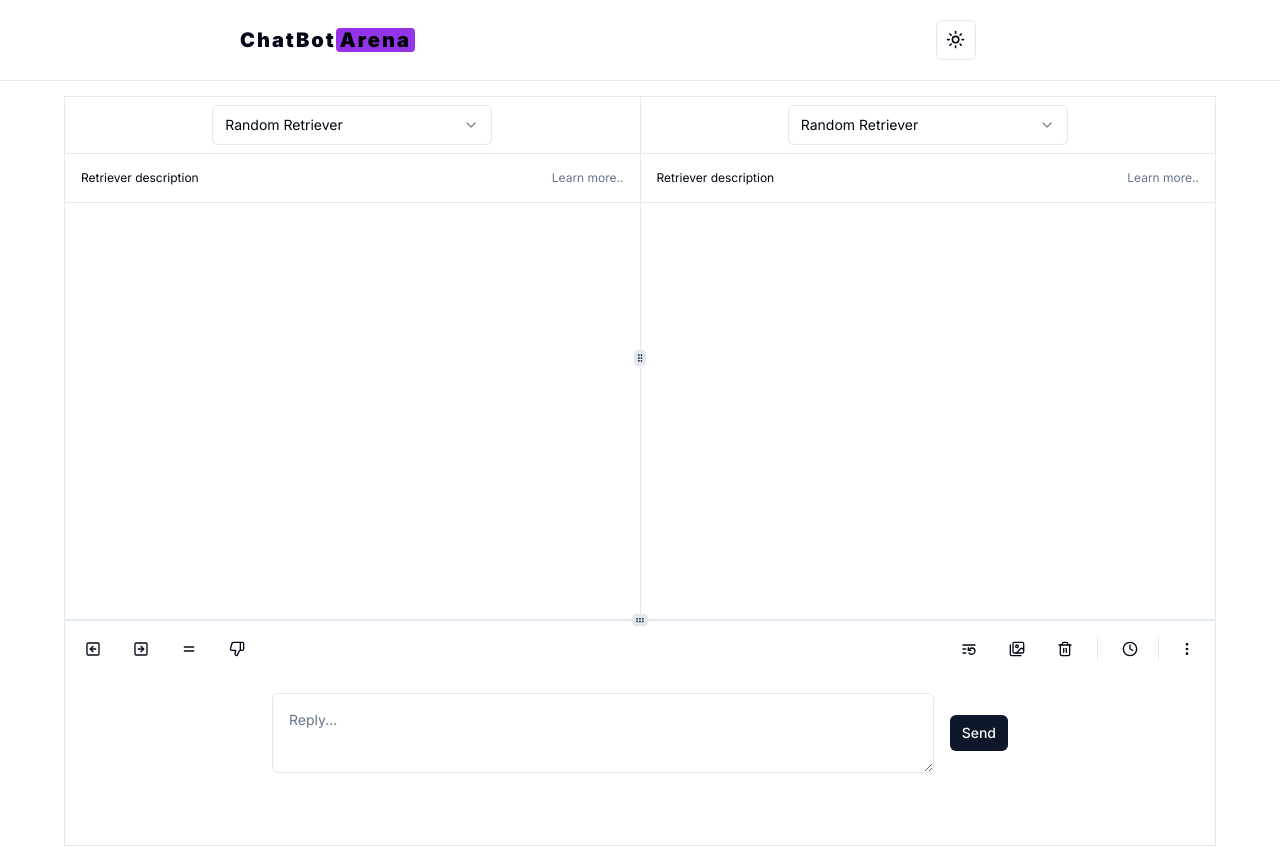
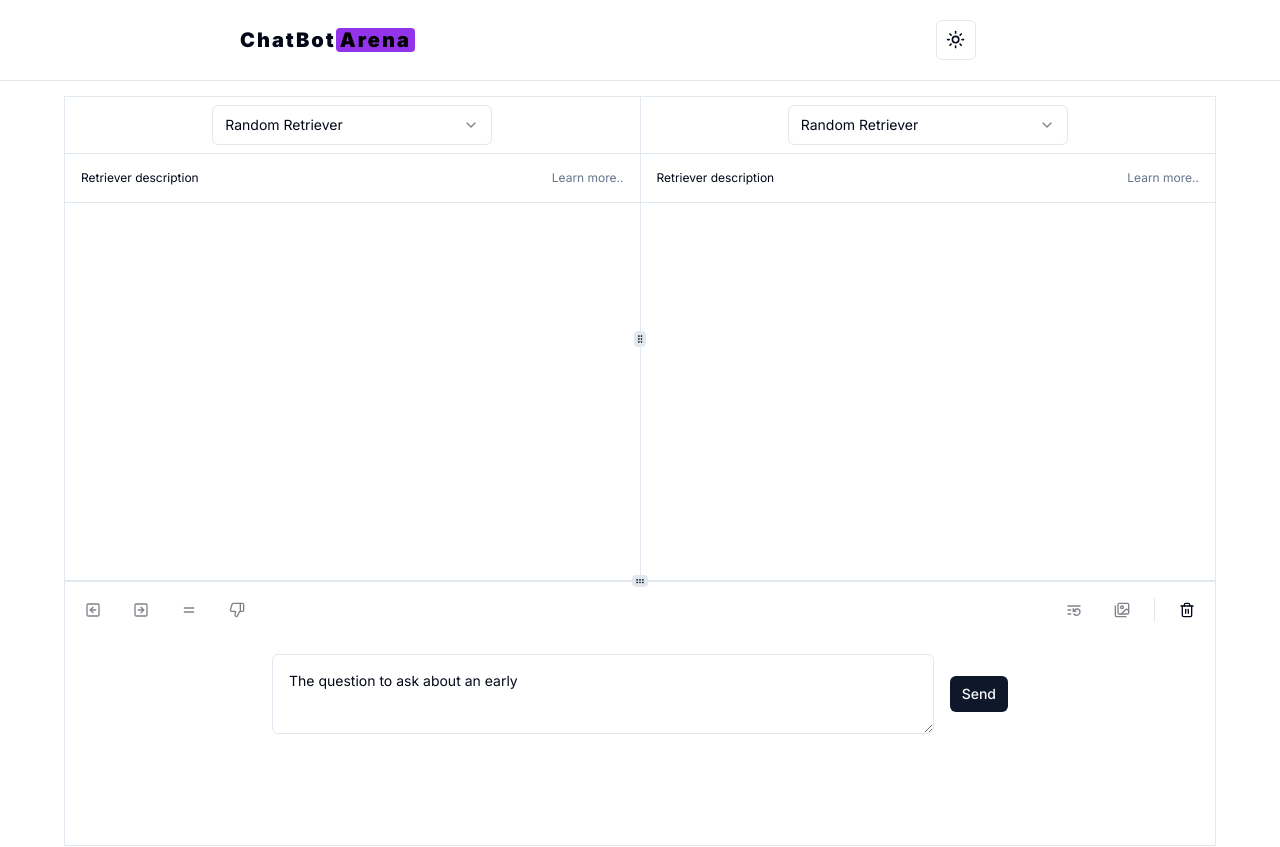
Before and after one commit to mendableai/rag-arena, a Next.js app: page / in a window 1280 px wide. Shown: the top 847 px of the page. Built offline with nearby package versions, Linux system fonts and the light colour scheme.

Commit message:
dynamic approach to allow more than two chatbots

```diff
--- /dev/null
+++ b/components/main-tool/alternative.tsx
@@ -0,0 +1,132 @@
+"use client";
+
+import { Message } from "ai";
+import { useState } from "react";
+import { Button } from "../ui/button";
+import {
+    ResizableHandle,
+    ResizablePanel,
+    ResizablePanelGroup,
+} from "../ui/resizable";
+import { Textarea } from "../ui/textarea";
+import { TooltipProvider } from "../ui/tooltip";
+import { MessageDisplay } from "./message-display";
+import { SelectionMenu } from "./selection-menu";
+
+import { handleSubmit } from "@/lib/handleSubmit";
+import { getRandomSelection } from "@/lib/utils";
+import { arrayOfRetrievers } from "./select-retriever-menu";
+
+export function ChatBots() {
+  const [input, setInput] = useState<string>("");
+
+  const [chatHistory, setChatHistory] = useState<Message[]>([]);
+  const [chatHistory2, setChatHistory2] = useState<Message[]>([]);
+
+  const [retrieverSelection, setRetrieverSelection] =
+    useState<string>("random");
+  const [retrieverSelection2, setRetrieverSelection2] =
+    useState<string>("random");
+
+  const handleFormSubmit = (e: { preventDefault: () => void }) => {
+    e.preventDefault();
+
+    let newRetrieverSelection = retrieverSelection;
+    let newRetrieverSelection2 = retrieverSelection2;
+
+    if (retrieverSelection === "random") {
+      newRetrieverSelection = getRandomSelection(arrayOfRetrievers);
+    }
+    if (retrieverSelection2 === "random") {
+      newRetrieverSelection2 = getRandomSelection(
+        arrayOfRetrievers,
+        newRetrieverSelection
+      );
+    }
+
+    setRetrieverSelection(newRetrieverSelection);
+    setRetrieverSelection2(newRetrieverSelection2);
+
+    handleSubmit({
+      input,
+      chatHistory,
+      setChatHistory,
+      retrieverSelection: newRetrieverSelection,
+    });
+    handleSubmit({
+      input,
+      chatHistory: chatHistory2,
+      setChatHistory: setChatHistory2,
+      retrieverSelection: newRetrieverSelection2,
+    });
+
+    setInput("");
+  };
+
+  const handleKeyDown = (e: {
+    key: string;
+    shiftKey: any;
+    preventDefault: () => void;
+  }) => {
+    if (e.key === "Enter" && !e.shiftKey) {
+      e.preventDefault();
+      handleFormSubmit(e);
+    }
+  };
+
+  return (
+    <TooltipProvider delayDuration={0}>
+      <ResizablePanelGroup direction="vertical">
+        <ResizablePanel defaultSize={70}>
+          <ResizablePanelGroup direction="horizontal">
+            <ResizablePanel defaultSize={50} className="min-w-72">
+              <MessageDisplay
+                message={chatHistory}
+                setRetrieverSelection={setRetrieverSelection}
+                retrieverSelection={retrieverSelection}
+              />
+            </ResizablePanel>
+            <ResizableHandle withHandle />
+            <ResizablePanel defaultSize={50} className="min-w-72">
+              <MessageDisplay
+                message={chatHistory2}
+                setRetrieverSelection={setRetrieverSelection2}
+                retrieverSelection={retrieverSelection2}
+              />
+            </ResizablePanel>
+          </ResizablePanelGroup>
+        </ResizablePanel>
+        <ResizableHandle withHandle />
+        <ResizablePanel defaultSize={30} className="min-h-40 max-h-96">
+          <SelectionMenu
+            message={chatHistory}
+            setRetrieverSelection={setRetrieverSelection}
+            setRetrieverSelection2={setRetrieverSelection2}
+          />
+          <div className="p-4 max-w-3xl m-auto">
+            <form
+              onSubmit={(e) => {
+                e.preventDefault();
+                handleFormSubmit(e);
+              }}
+            >
+              <div className="gap-4 flex items-center">
+                <Textarea
+                  className="p-4"
+                  placeholder={`Reply...`}
+                  value={input}
+                  onChange={(e) => setInput(e.target.value)}
+                  onKeyDown={handleKeyDown}
+                />
+
+                <Button size="sm" className="ml-auto">
+                  Send
+                </Button>
+              </div>
+            </form>
+          </div>
+        </ResizablePanel>
+      </ResizablePanelGroup>
+    </TooltipProvider>
+  );
+}
--- a/components/main-tool/chatbots.tsx
+++ b/components/main-tool/chatbots.tsx
@@ -1,7 +1,9 @@
 "use client";
 
+import { handleSubmit } from "@/lib/handleSubmit";
+import { getRandomSelection } from "@/lib/utils";
 import { Message } from "ai";
-import { useState } from "react";
+import React, { useState } from "react";
 import { Button } from "../ui/button";
 import {
   ResizableHandle,
@@ -11,53 +13,53 @@
 import { Textarea } from "../ui/textarea";
 import { TooltipProvider } from "../ui/tooltip";
 import { MessageDisplay } from "./message-display";
+import { arrayOfRetrievers } from "./select-retriever-menu";
 import { SelectionMenu } from "./selection-menu";
 
-import { handleSubmit } from "@/lib/handleSubmit";
-import { getRandomSelection } from "@/lib/utils";
-import { arrayOfRetrievers } from "./select-retriever-menu";
+export interface ChatSession {
+  chatHistory: Message[];
+  retrieverSelection: string;
+}
+[];
 
 export function ChatBots() {
   const [input, setInput] = useState<string>("");
-
-  const [chatHistory, setChatHistory] = useState<Message[]>([]);
-  const [chatHistory2, setChatHistory2] = useState<Message[]>([]);
-
-  const [retrieverSelection, setRetrieverSelection] =
-    useState<string>("random");
-  const [retrieverSelection2, setRetrieverSelection2] =
-    useState<string>("random");
+  const [chatSessions, setChatSessions] = useState<Array<ChatSession>>([
+    { chatHistory: [], retrieverSelection: "random" },
+    { chatHistory: [], retrieverSelection: "random" },
+  ]);
 
   const handleFormSubmit = (e: { preventDefault: () => void }) => {
     e.preventDefault();
 
-    let newRetrieverSelection = retrieverSelection;
-    let newRetrieverSelection2 = retrieverSelection2;
-
-    if (retrieverSelection === "random") {
-      newRetrieverSelection = getRandomSelection(arrayOfRetrievers);
-    }
-    if (retrieverSelection2 === "random") {
-      newRetrieverSelection2 = getRandomSelection(
-        arrayOfRetrievers,
-        newRetrieverSelection
-      );
-    }
-
-    setRetrieverSelection(newRetrieverSelection);
-    setRetrieverSelection2(newRetrieverSelection2);
+    chatSessions.forEach((session, index) => {
+      let newRetrieverSelection =
+        session.retrieverSelection === "random"
+          ? getRandomSelection(arrayOfRetrievers)
+          : session.retrieverSelection;
 
       handleSubmit({
         input,
-      chatHistory,
-      setChatHistory,
+        chatHistory: session.chatHistory,
+        setChatHistory: (newHistory) => {
+          setChatSessions((currentSessions) =>
+            currentSessions.map((currentSession, idx) => {
+              if (idx === index) {
+                return {
+                  ...currentSession,
+                  chatHistory:
+                    typeof newHistory === "function"
+                      ? newHistory(currentSession.chatHistory)
+                      : newHistory,
+                  retrieverSelection: newRetrieverSelection,
+                };
+              }
+              return currentSession;
+            })
+          );
+        },
         retrieverSelection: newRetrieverSelection,
       });
-    handleSubmit({
-      input,
-      chatHistory: chatHistory2,
-      setChatHistory: setChatHistory2,
-      retrieverSelection: newRetrieverSelection2,
     });
 
     setInput("");
@@ -65,7 +67,7 @@
 
   const handleKeyDown = (e: {
     key: string;
-    shiftKey: any;
+    shiftKey: boolean;
     preventDefault: () => void;
   }) => {
     if (e.key === "Enter" && !e.shiftKey) {
@@ -79,46 +81,44 @@
       <ResizablePanelGroup direction="vertical">
         <ResizablePanel defaultSize={70}>
           <ResizablePanelGroup direction="horizontal">
-            <ResizablePanel defaultSize={50} className="min-w-72">
+            {chatSessions.map((session, index) => (
+              <React.Fragment key={index}>
+                <ResizablePanel
+                  key={index}
+                  defaultSize={50}
+                  className="min-w-72"
+                >
                   <MessageDisplay
-                message={chatHistory}
-                setRetrieverSelection={setRetrieverSelection}
-                retrieverSelection={retrieverSelection}
+                    message={session.chatHistory}
+                    setRetrieverSelection={(newSelection) => {
+                      const updatedSessions = [...chatSessions];
+                      updatedSessions[index].retrieverSelection = newSelection;
+                      setChatSessions(updatedSessions);
+                    }}
+                    retrieverSelection={session.retrieverSelection}
                   />
                 </ResizablePanel>
+                {index < chatSessions.length - 1 && (
                   <ResizableHandle withHandle />
-            <ResizablePanel defaultSize={50} className="min-w-72">
-              <MessageDisplay
-                message={chatHistory2}
-                setRetrieverSelection={setRetrieverSelection2}
-                retrieverSelection={retrieverSelection2}
-              />
-            </ResizablePanel>
+                )}
+              </React.Fragment>
+            ))}
           </ResizablePanelGroup>
         </ResizablePanel>
         <ResizableHandle withHandle />
+        <SelectionMenu chatSessions={chatSessions} />
         <ResizablePanel defaultSize={30} className="min-h-40 max-h-96">
-          <SelectionMenu
-            message={chatHistory}
-            setRetrieverSelection={setRetrieverSelection}
-            setRetrieverSelection2={setRetrieverSelection2}
-          />
           <div className="p-4 max-w-3xl m-auto">
-            <form
-              onSubmit={(e) => {
-                e.preventDefault();
-                handleFormSubmit(e);
-              }}
-            >
+            <form onSubmit={handleFormSubmit}>
               <div className="gap-4 flex items-center">
                 <Textarea
                   className="p-4"
-                  placeholder={`Reply...`}
-                  value={input}
+                  placeholder="Reply..."
+                  // value={input}
+                  value={'The question to ask about an early'}
                   onChange={(e) => setInput(e.target.value)}
                   onKeyDown={handleKeyDown}
                 />
-
                 <Button size="sm" className="ml-auto">
                   Send
                 </Button>
--- a/components/main-tool/selection-menu.tsx
+++ b/components/main-tool/selection-menu.tsx
@@ -1,46 +1,42 @@
 import {
   ArrowLeftSquare,
   ArrowRightSquare,
-  Clock,
   Equal,
   Images,
   ListRestart,
-  MoreVertical,
   ThumbsDown,
   Trash2,
 } from "lucide-react";
 
-import { type Message } from "ai";
-import { addDays, addHours, format, nextSaturday } from "date-fns";
 import { Button } from "../ui/button";
-import { Calendar } from "../ui/calendar";
-import {
-  DropdownMenu,
-  DropdownMenuContent,
-  DropdownMenuItem,
-  DropdownMenuTrigger,
-} from "../ui/dropdown-menu";
-import { Popover, PopoverContent, PopoverTrigger } from "../ui/popover";
 import { Separator } from "../ui/separator";
 import { Tooltip, TooltipContent, TooltipTrigger } from "../ui/tooltip";
+import { ChatSession } from "./chatbots";
 
-export function SelectionMenu({
-  message,
-  setRetrieverSelection,
-  setRetrieverSelection2,
-}: {
-  message: Message[];
-  setRetrieverSelection: (value: string) => void;
-  setRetrieverSelection2: (value: string) => void;
-}) {
-  const today = new Date();
+interface SelectionMenuProps {
+  chatSessions: ChatSession[];
+}
+
+export function SelectionMenu({ chatSessions }: SelectionMenuProps) {
+  function voteFunction() {
+    console.log();
+  }
+
+  let message: string[] = [];
+  chatSessions.forEach((session) => {
+    session.chatHistory.forEach((chat) => {
+      if (chat?.content && chat?.role === "assistant") {
+        message.push(chat.content);
+      }
+    });
+  });
 
   return (
     <div className="flex items-center p-2">
       <div className="flex items-center gap-2">
         <Tooltip>
           <TooltipTrigger asChild>
-            <Button variant="ghost" size="icon" disabled={!message}>
+            <Button variant="ghost" size="icon" disabled={!message.length}>
               <ArrowLeftSquare className="h-4 w-4" />
               <span className="sr-only">Vote Left</span>
             </Button>
@@ -49,7 +45,7 @@
         </Tooltip>
         <Tooltip>
           <TooltipTrigger asChild>
-            <Button variant="ghost" size="icon" disabled={!message}>
+            <Button variant="ghost" size="icon" disabled={!message.length}>
               <ArrowRightSquare className="h-4 w-4" />
               <span className="sr-only">Vote Right</span>
             </Button>
@@ -58,7 +54,7 @@
         </Tooltip>
         <Tooltip>
           <TooltipTrigger asChild>
-            <Button variant="ghost" size="icon" disabled={!message}>
+            <Button variant="ghost" size="icon" disabled={!message.length}>
               <Equal className="h-4 w-4" />
               <span className="sr-only">Tie</span>
             </Button>
@@ -67,7 +63,7 @@
         </Tooltip>
         <Tooltip>
           <TooltipTrigger asChild>
-            <Button variant="ghost" size="icon" disabled={!message}>
+            <Button variant="ghost" size="icon" disabled={!message.length}>
               <ThumbsDown className="h-4 w-4" />
               <span className="sr-only">Both are bad</span>
             </Button>
@@ -78,7 +74,7 @@
       <div className="ml-auto flex items-center gap-2">
         <Tooltip>
           <TooltipTrigger asChild>
-            <Button variant="ghost" size="icon" disabled={!message}>
+            <Button variant="ghost" size="icon" disabled={!message.length}>
               <ListRestart className="h-4 w-4" />
               <span className="sr-only">New Round</span>
             </Button>
@@ -87,90 +83,32 @@
         </Tooltip>
         <Tooltip>
           <TooltipTrigger asChild>
-            <Button variant="ghost" size="icon" disabled={!message}>
+            <Button variant="ghost" size="icon" disabled={!message.length}>
               <Images className="h-4 w-4" />
               <span className="sr-only">Print Result</span>
             </Button>
           </TooltipTrigger>
           <TooltipContent>Print Result</TooltipContent>
         </Tooltip>
+        <Separator orientation="vertical" className="mx-1 h-6" />
         <Tooltip>
           <TooltipTrigger asChild>
-            <Button onClick={() => {
-              setRetrieverSelection("random");
-              setRetrieverSelection2("random");
-            }} variant="ghost" size="icon" disabled={!message}>
+            <Button
+              onClick={() => {
+                // setRetrieverSelection("random");
+                // setRetrieverSelection2("random");
+              }}
+              variant="ghost"
+              size="icon"
+              disabled={false}
+            >
               <Trash2 className="h-4 w-4" />
               <span className="sr-only">Move to trash</span>
             </Button>
           </TooltipTrigger>
           <TooltipContent>Move to trash</TooltipContent>
         </Tooltip>
-        <Separator orientation="vertical" className="mx-1 h-6" />
-        <Tooltip>
-          <Popover>
-            <PopoverTrigger asChild>
-              <TooltipTrigger asChild>
-                <Button variant="ghost" size="icon" disabled={!message}>
-                  <Clock className="h-4 w-4" />
-                  <span className="sr-only">Snooze</span>
-                </Button>
-              </TooltipTrigger>
-            </PopoverTrigger>
-            <PopoverContent className="flex w-[535px] p-0">
-              <div className="flex flex-col gap-2 border-r px-2 py-4">
-                <div className="px-4 text-sm font-medium">Snooze until</div>
-                <div className="grid min-w-[250px] gap-1">
-                  <Button variant="ghost" className="justify-start font-normal">
-                    Later today{" "}
-                    <span className="ml-auto text-muted-foreground">
-                      {format(addHours(today, 4), "E, h:m b")}
-                    </span>
-                  </Button>
-                  <Button variant="ghost" className="justify-start font-normal">
-                    Tomorrow
-                    <span className="ml-auto text-muted-foreground">
-                      {format(addDays(today, 1), "E, h:m b")}
-                    </span>
-                  </Button>
-                  <Button variant="ghost" className="justify-start font-normal">
-                    This weekend
-                    <span className="ml-auto text-muted-foreground">
-                      {format(nextSaturday(today), "E, h:m b")}
-                    </span>
-                  </Button>
-                  <Button variant="ghost" className="justify-start font-normal">
-                    Next week
-                    <span className="ml-auto text-muted-foreground">
-                      {format(addDays(today, 7), "E, h:m b")}
-                    </span>
-                  </Button>
-                </div>
-              </div>
-              <div className="p-2">
-                <Calendar />
-              </div>
-            </PopoverContent>
-          </Popover>
-          <TooltipContent>Snooze</TooltipContent>
-        </Tooltip>
       </div>
-
-      <Separator orientation="vertical" className="mx-2 h-6" />
-      <DropdownMenu>
-        <DropdownMenuTrigger asChild>
-          <Button variant="ghost" size="icon" disabled={!message}>
-            <MoreVertical className="h-4 w-4" />
-            <span className="sr-only">More</span>
-          </Button>
-        </DropdownMenuTrigger>
-        <DropdownMenuContent align="end">
-          <DropdownMenuItem>Mark as unread</DropdownMenuItem>
-          <DropdownMenuItem>Star thread</DropdownMenuItem>
-          <DropdownMenuItem>Add label</DropdownMenuItem>
-          <DropdownMenuItem>Mute thread</DropdownMenuItem>
-        </DropdownMenuContent>
-      </DropdownMenu>
     </div>
   );
 }
--- a/lib/handleSubmit.ts
+++ b/lib/handleSubmit.ts
@@ -1,11 +1,12 @@
 import { Message } from "ai";
-
-export async function handleSubmit({ input, chatHistory, setChatHistory, retrieverSelection }: {
+interface HandleSubmitParams {
     input: string;
     chatHistory: Message[];
-    setChatHistory: (chatHistory: Message[] | ((prevChatHistory: Message[]) => Message[])) => void;
+    setChatHistory: (newHistory: Message[] | ((currentHistory: Message[]) => Message[])) => void;
     retrieverSelection: string;
-}) {
+}
+export async function handleSubmit({ input, chatHistory, setChatHistory, retrieverSelection }: HandleSubmitParams) {
+
     const newUserEntry: Message = {
         id: `${Math.random().toString(36).substring(7)}`,
         role: "user",
@@ -16,8 +17,6 @@
     const newChatHistory = [...chatHistory, newUserEntry];
 
     setChatHistory(newChatHistory);
-
-
 
     try {
         let receivedContent = "";
@@ -34,7 +33,6 @@
         });
 
         const sourcesHeader = response.headers.get("x-sources");
-
         const sources = sourcesHeader ? JSON.parse(atob(sourcesHeader)) : [];
 
         const reader = response.body?.getReader();
@@ -70,7 +68,6 @@
                 break;
             };
             receivedContent += new TextDecoder().decode(value);
-            // receivedContent += value;
 
             setChatHistory((prev: Message[]) =>
                 prev.map((msg: Message) =>
```
Lines whose indentation alone changed are shown as unchanged.
